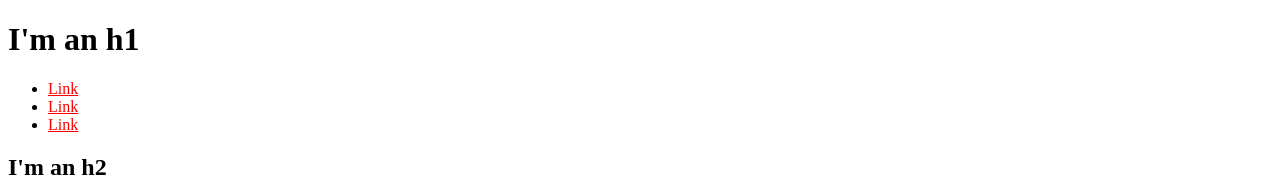
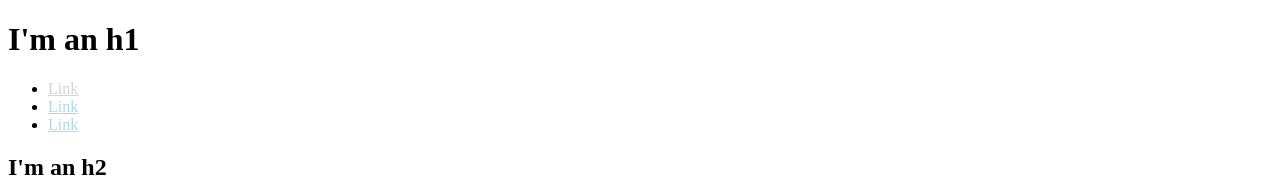
Before and after one commit to Maryangga/learning-css, a plain HTML site: page index.html in a window 1280 px wide. Shown: the top 183 px of the page. Drawn offline with Linux system fonts and the light colour scheme.

Commit message:
Add id and class as selector

```diff
--- a/index.html
+++ b/index.html
@@ -15,15 +15,21 @@
         li a{
             color: red;
         }
+         #special-link{
+            color: lightgrey;
+         }
+         .regular-link{
+            color: lightblue;
+         }
 
     </style>
 </head>
 <body>
     <h1>I'm an h1</h1>
          <ul>
-             <li><a href="https://example.com">Link</a></li>
-             <li><a href="https://example.com">Link</a></li>
-             <li><a href="https://example.com">Link</a></li>
+             <li><a href="https://example.com" id="special-link">Link</a></li>
+             <li><a href="https://example.com" class="regular-link">Link</a></li>
+             <li><a href="https://example.com" class="regular-link">Link</a></li>
          </ul>
     <h2>I'm an h2</h2>
         <div>
```
